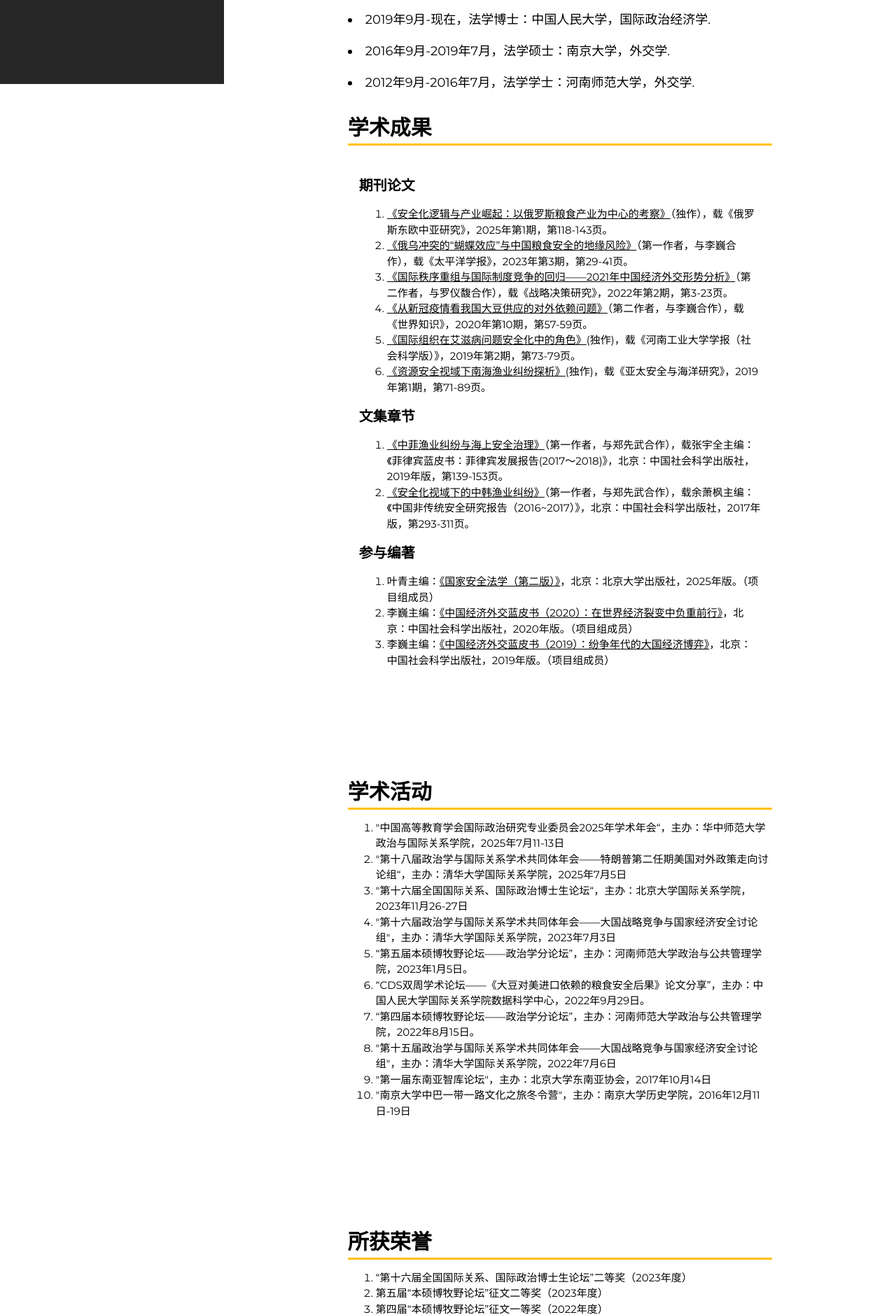
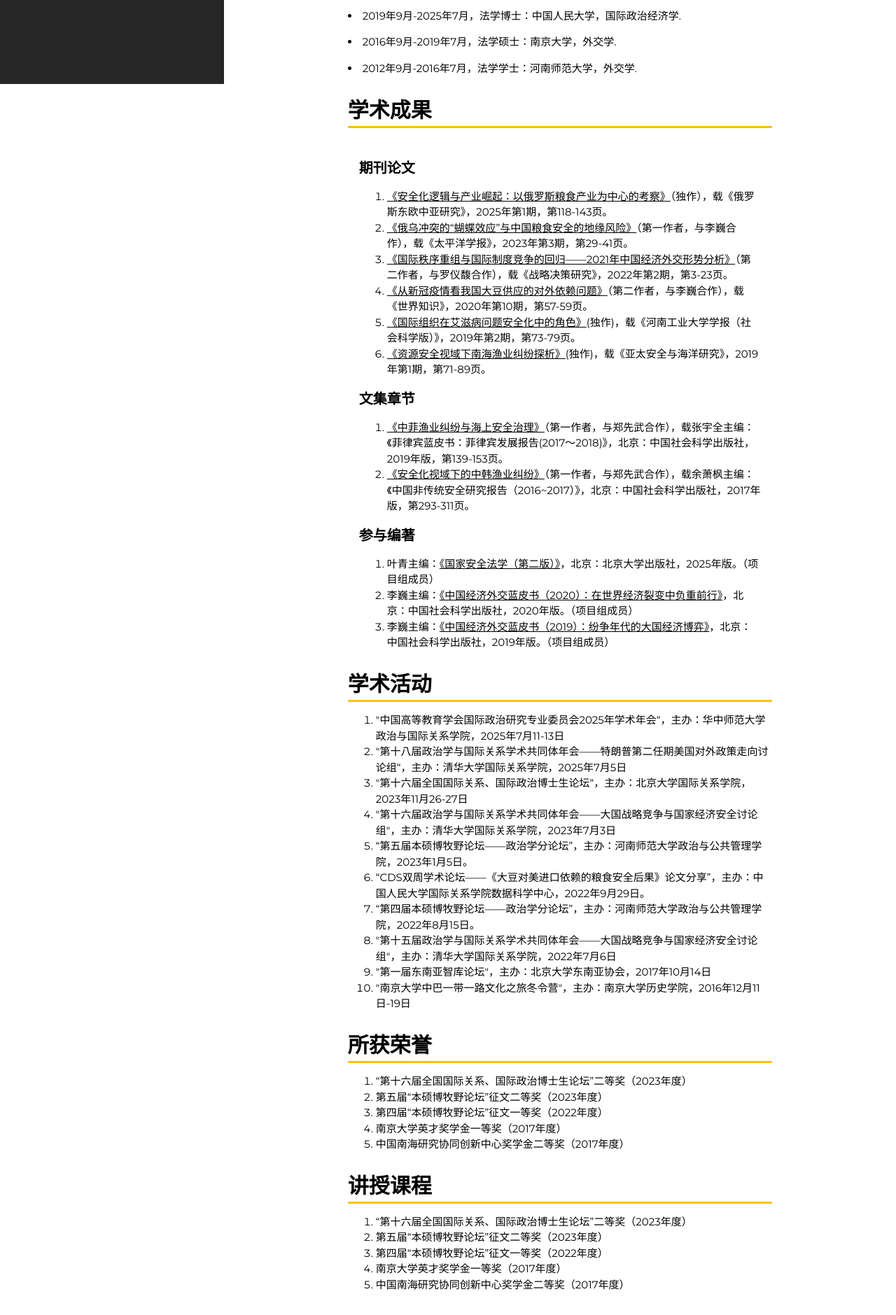
Before and after one commit to nguzl/nguzl.github.io, a plain HTML site: page index.html in a window 1280 px wide. Shown: the part 680-2559 px from the top of the page at 70% size. Drawn offline with nearby package versions, Linux system fonts and the light colour scheme.

Commit message:
Adjust margin-top for education and honors sections
Updated margin-top styles for various sections in index.html.

```diff
--- a/index.html
+++ b/index.html
@@ -67,10 +67,10 @@
 
 
           <!--ABOUT SECTION-->
-          <div id="教育经历" class="w3-container w3-margin-top-10-percent w3-cursive w3-large">
+          <div id="教育经历" class="w3-container w3-margin-top-10-percent w3-cursive">
             <h2 class="w3-border-bottom w3-border-amber" style="border-width: 3px !important;">教育经历</h2>
               <div class="">
-                <p><li> 2019年9月-现在，法学博士：中国人民大学，国际政治经济学</a>. </li></p>
+                <p><li> 2019年9月-2025年7月，法学博士：中国人民大学，国际政治经济学</a>. </li></p>
                 <p><li> 2016年9月-2019年7月，法学硕士：南京大学，外交学</a>. </li></p>
                 <p><li> 2012年9月-2016年7月，法学学士：河南师范大学，外交学</a>. </li></p>
               </div>
@@ -117,7 +117,7 @@
           </div>
 
             <!--CONTACT SECTION-->
-          <div id="学术活动" class="w3-container w3-margin-top-20-percent w3-cursive">
+          <div id="学术活动" class="w3-container w3-margin-top-10-percent w3-cursive">
             <h2 class="w3-border-bottom w3-border-amber" style="border-width: 3px !important;">学术活动</h2>
             <div class="">
                 <p class="w3-ul" style="font-weight: 500;">
@@ -138,7 +138,7 @@
 
 
           <!--ACTION SECTION-->
-          <div id="所获荣誉" class="w3-container w3-margin-top-20-percent w3-cursive">
+          <div id="所获荣誉" class="w3-container w3-margin-top-10-percent w3-cursive">
             <h2 class="w3-border-bottom w3-border-amber" style="border-width: 3px !important;">所获荣誉</h2>
 
               <div class="">
@@ -156,9 +156,8 @@
 
 
   <!--ACTION SECTION-->
-          <div id="讲授课程" class="w3-container w3-margin-top-20-percent w3-cursive">
+          <div id="讲授课程" class="w3-container w3-margin-top-10-percent w3-cursive">
             <h2 class="w3-border-bottom w3-border-amber" style="border-width: 3px !important;">讲授课程</h2>
-
               <div class="">
                 <p class="w3-ul" style="font-weight: 500;">
                 <ol>
```
